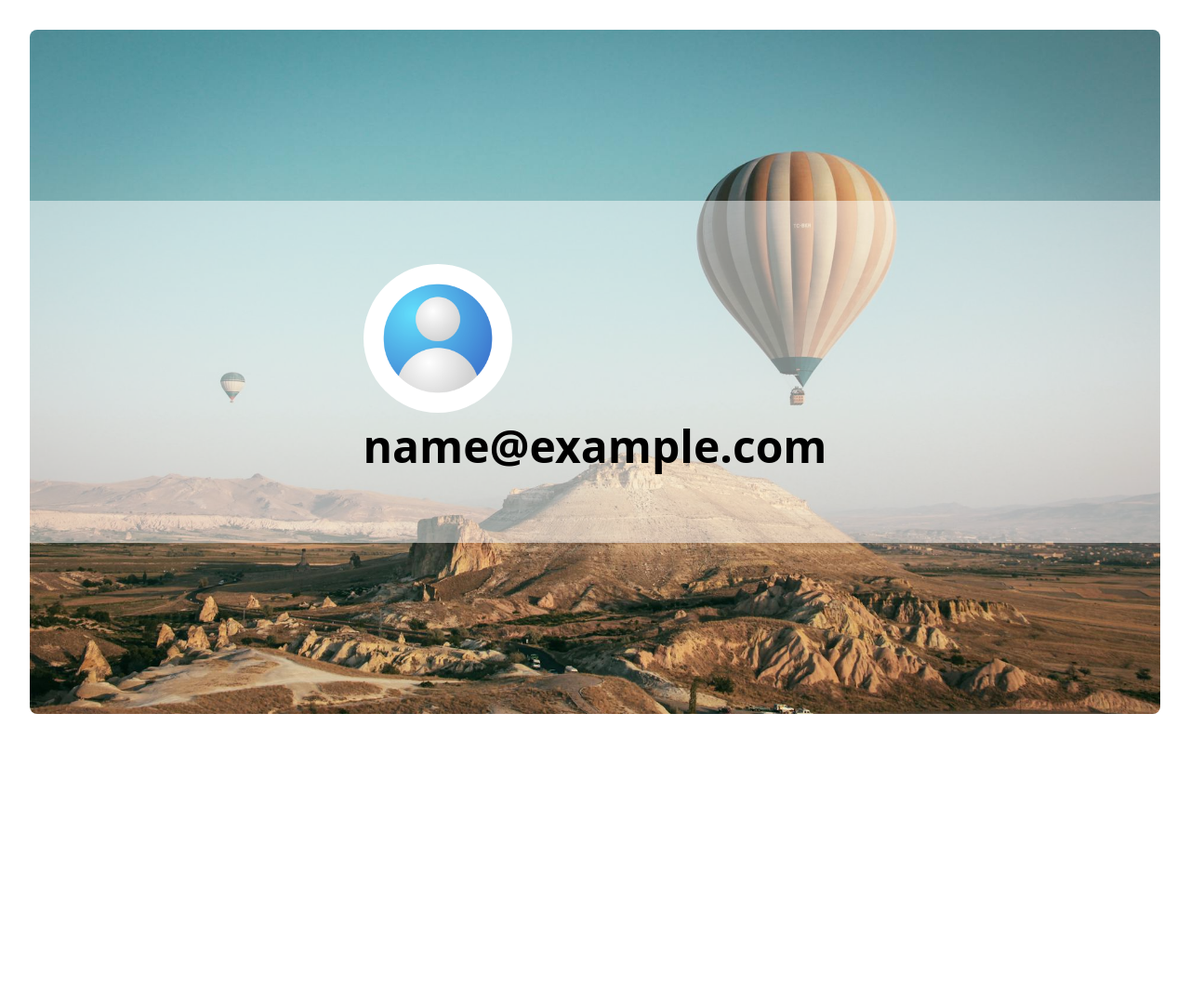
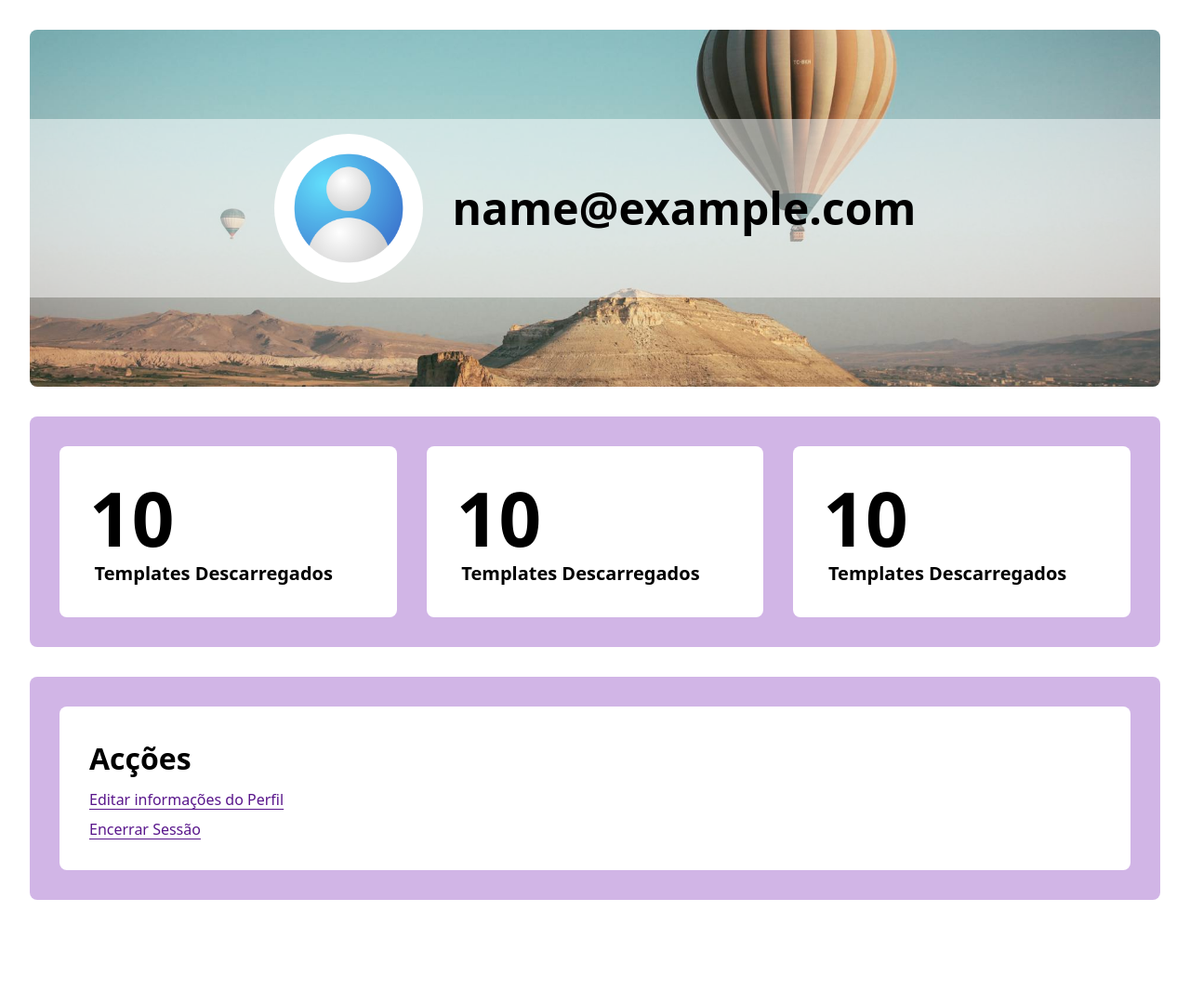
Before and after one commit to keinermendoza/django-static-generator, a Django app: page /profile in a window 1280 px wide. Shown: the part 64-1144 px from the top of the page at 93% size. Before the commit the page ends 832 px from the top, so only its background shows below. Run offline with Django 5.2, Linux system fonts and the light colour scheme; the visitor is signed in with stand-in values (Sample User, id 1).

Commit message:
feat: improve profile template

```diff
--- a/core/urls.py
+++ b/core/urls.py
@@ -3,4 +3,5 @@
 
 urlpatterns = [
     path('profile', views.profile_show, name="profile_show"),
+    path('profile/edit', views.profile_edit, name="profile_edit"),
 ]
--- a/core/views.py
+++ b/core/views.py
@@ -6,5 +6,10 @@
 
 @login_required
 def profile_show(request):
-    template_name = "core/profile.html"
+    template_name = "core/profile/show.html"
     return render(request, template_name)
+
+@login_required
+def profile_edit(request):
+    template_name = "core/profile/edit.html"
+    return render(request, template_name)
--- a/static/core/css/profile.css
+++ b/static/core/css/profile.css
@@ -1,6 +1,6 @@
 .profile-hero {
     width: 100%;
-    height: 46rem;
+    height: 24rem;
     background-position: center center;
     background-size: cover;
     border-radius: 0.5rem;
@@ -8,13 +8,19 @@
     place-items: center;
 }
 
-.profile-hero .user-avatar-container {
+.profile-hero .profile-banner {
     height: 50%;
     width: 100%;
     background-color: rgba(255,255,255,0.5);
     display: grid;
     place-content: center;
 
+}
+
+.profile-hero .user-avatar-container {
+    display: flex;
+    gap: 2rem;
+    align-items: center;
 }
 
 .profile-hero .user-avatar-container .avatar {
@@ -26,3 +32,106 @@
     font-size: 3rem;
     font-weight: 700;
 }
+
+.profile-section-container {
+    margin-top: 2rem;
+    width: 100%;
+    padding: 2rem;
+    background-color: #d1b5e6;
+    border-radius: 0.5rem;
+}
+
+.user-stats-container {
+    gap: 2rem;
+    display: grid;
+    grid-template-columns: repeat(3, 1fr);
+}
+
+.profile-card {
+    padding: 2rem;
+    background-color: white;
+    border-radius: 0.5rem;
+}
+
+.user-stat .count {
+    line-height: 1.12;
+    font-size: 5rem;
+    font-weight: 800;
+}
+
+.user-stat .description {
+    margin-inline-start: 0.35rem;
+    font-size: 1.25rem;
+    font-weight: 600;
+}
+
+.actions .title {
+    font-size: 2rem;
+    font-weight: 600;
+}
+
+.actions .profile-link {
+    margin-top: 0.5rem;
+    text-decoration: underline;
+    text-underline-offset: 0.25em;
+    color: #59168b;
+    cursor: pointer;
+}
+
+.actions .profile-link:hover, .profile-link:focus {
+    color: #310850;
+}
+
+dialog::backdrop {
+    background-color: rgba(0,0,0,.5);
+}
+
+dialog {
+    inset: 0;
+    margin: auto;
+    border-radius: 0.5rem;
+}
+
+.dialog-content {
+    padding: 2rem;
+    border-radius: 0.5rem;
+}
+
+.dialog-content .title {
+    font-size: 1.5rem;
+    font-weight: 600;
+}
+
+.dialog-actions {
+    margin-top: 1rem;
+    display: flex;
+    justify-content: end;
+    gap:1rem;
+}
+
+.btn {
+    padding: 0.65em 1em;
+    border-radius: 0.75rem;
+    cursor: pointer;
+}
+
+.danger-btn {
+    background-color: red;
+    color: white;
+}
+
+.danger-btn:hover {
+    background-color: rgb(160, 1, 1);
+    color: white;
+}
+
+
+.good-btn {
+    background-color: hsl(125, 84%, 40%);
+    color: white;
+}
+
+.good-btn:hover {
+    background-color: hsl(125, 85%, 30%);
+    color: white;
+}
--- a/templates/core/profile.html
+++ /dev/null
@@ -1,17 +0,0 @@
-{% extends "shop/base.html" %}
-{% load static  %}
-
-{% block styles %}
-<link rel="stylesheet" href="{% static 'core/css/profile.css' %}">
-{% endblock styles %}
-
-{% block content %}
-<div class="profile-hero" style="background-image:url({% static 'core/images/ballons.jpg' %});">
-    <div class="user-avatar-container">
-        <div>
-            <img class="avatar" src="{{user.profile_image}}" alt="">
-            <p class="username">{{user}}</p>
-        </div>
-    </div>
-</div>
-{% endblock content %}
--- /dev/null
+++ b/templates/core/profile/show.html
@@ -0,0 +1,71 @@
+{% extends "shop/base.html" %}
+{% load static  %}
+
+{% block styles %}
+<link rel="stylesheet" href="{% static 'core/css/profile.css' %}">
+{% endblock styles %}
+
+{% block content %}
+<div class="profile-hero" style="background-image:url({% static 'core/images/ballons.jpg' %});">
+    <div class="profile-banner">
+        <div class="user-avatar-container" >
+            <img class="avatar" src="{{user.profile_image}}" alt="">
+            <p class="username">{{user}}</p>
+        </div>
+    </div>
+</div>
+
+<div class="profile-section-container user-stats-container">
+    <div class="profile-card user-stat">
+        <p class="count">10</p>
+        <p class="description">Templates Descarregados</p>
+    </div>
+    <div class="profile-card user-stat">
+        <p class="count">10</p>
+        <p class="description">Templates Descarregados</p>
+    </div>
+    <div class="profile-card user-stat">
+        <p class="count">10</p>
+        <p class="description">Templates Descarregados</p>
+    </div>
+</div>
+
+<div class="actions profile-section-container">
+    <div class="profile-card">
+        <p class="title">Acções</p>
+        <p class="profile-link"><a href="{% url 'profile_edit' %}">Editar informações do Perfil</a></p>
+        <button class="profile-link" type="button" onclick="document.getElementById('myDialog').showModal()">Encerrar Sessão</button>
+    </div>
+</div>
+
+<form id="logout-form" style="display:none;" action="{% url 'account_logout' %}">
+    {% csrf_token %}
+</form>
+
+<dialog id="myDialog">
+    <div id="dialog-content" class="dialog-content">
+        <h2 class="title">Tem certeza de que deseja sair??</h2>
+        <footer class="dialog-actions">
+            <button class="btn danger-btn" form="logout-form">Encerrar Sessão</button>
+            <button class="btn good-btn" type="button" onclick="document.getElementById('myDialog').close()">Permanecer</button>
+        </footer>
+    </div>
+</dialog>
+
+
+
+{% endblock content %}
+
+{% block scripts %}
+<script>
+const dialog = document.getElementById('myDialog')
+const dialogContent = document.getElementById('dialog-content')
+
+dialog.onclick = (event) => {
+    console.log("clicked")
+    if (!dialogContent.contains(event.target)) {
+        dialog.close()
+    }
+};
+</script>
+{% endblock scripts %}
```
Also changed, not shown: templates/core/profile/edit.html (added, +10 -0 lines).
